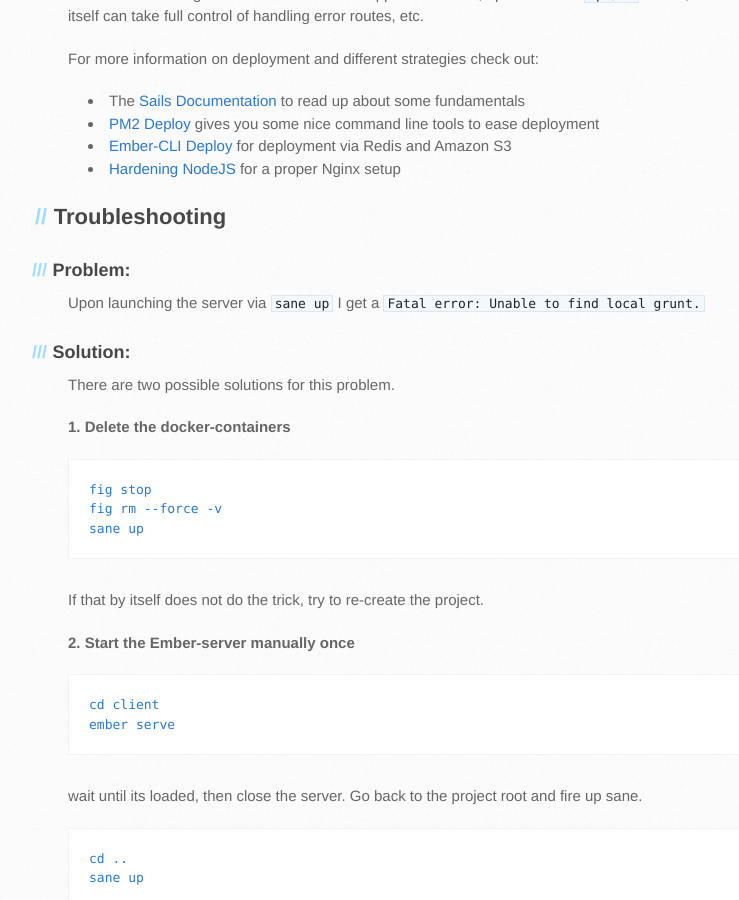
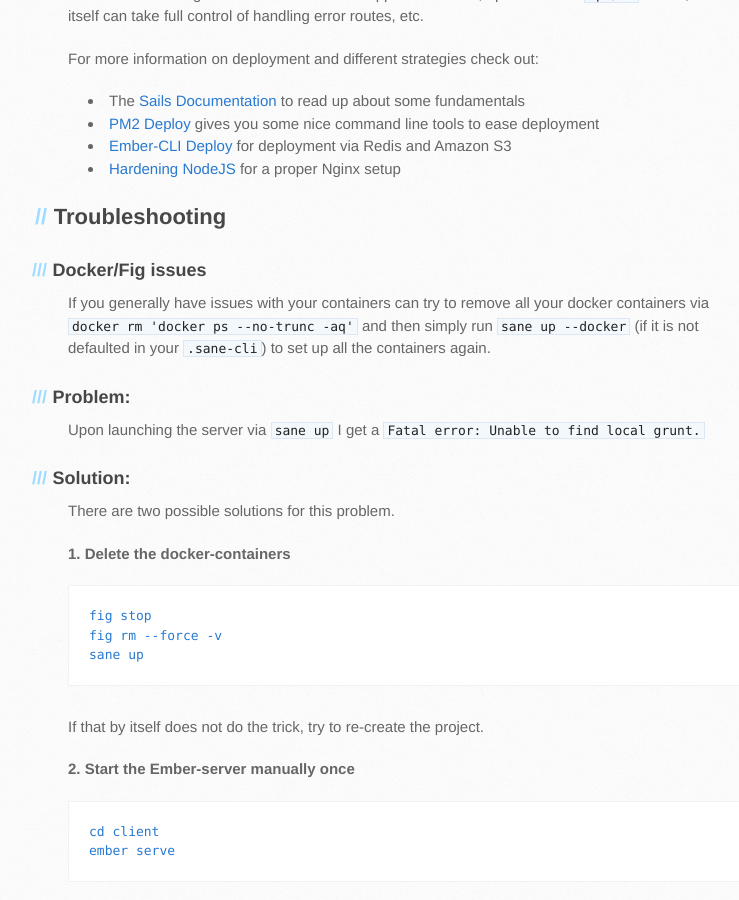
Before and after one commit to sane/sane, a Jekyll site: the page built from index.md, in a window 1280 px wide and 900 px high, scrolled down 1908 px. Shown: the whole window, without its empty margins (102-841 px from the left). Built offline with Jekyll 4.4.1, drawn with Linux system fonts in a browser that asks for light colours.

Commit message:
Update index.md

```diff
--- a/index.md
+++ b/index.md
@@ -68,6 +68,9 @@ For more information on deployment and different strategies check out:
 
 ##Troubleshooting
 
+###Docker/Fig issues
+If you generally have issues with your containers can try to remove all your docker containers via `docker rm 'docker ps --no-trunc -aq'` and then simply run `sane up --docker` (if it is not defaulted in your `.sane-cli`) to set up all the containers again.
+
 ###Problem:
 Upon launching the server via `sane up` I get a `Fatal error: Unable to find local grunt.`
 
```
